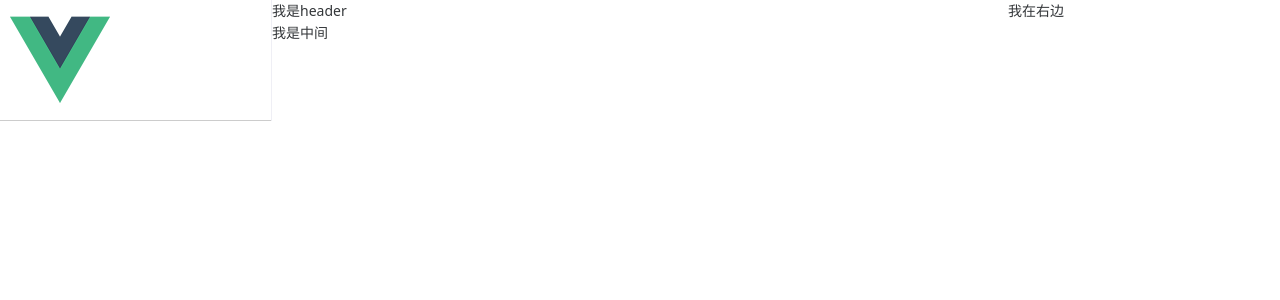
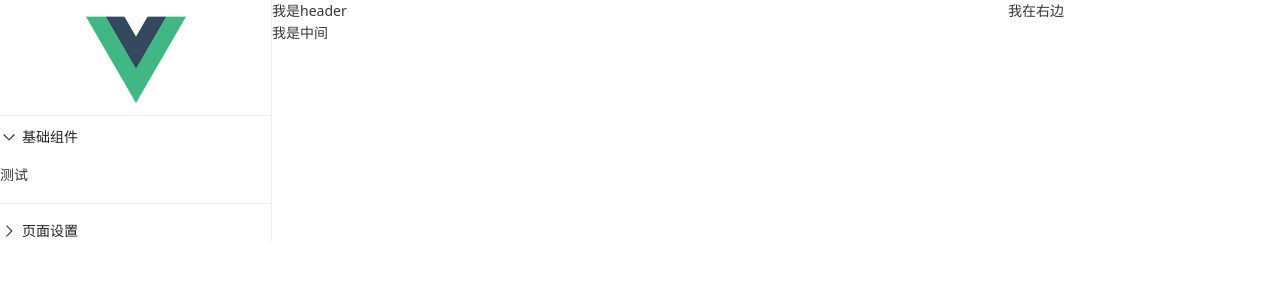
Before and after one commit to xgChange/visual-design, a Vue app in the folder app/main/: page / in a window 1280 px wide. Shown: the top 300 px of the page. Built offline with nearby package versions, Linux system fonts and the light colour scheme; a small style sheet from the web is missing.

Commit message:
feat: 一些样式，准备些components

```diff
--- a/app/main/src/Layout/index.tsx
+++ b/app/main/src/Layout/index.tsx
@@ -8,8 +8,6 @@ import {
 import { NLayout, NLayoutContent, NLayoutSider } from 'naive-ui'
 
 import styles from './css/Layout.module.scss'
-
-console.log(styles)
 
 export default defineComponent({
   name: 'BaseLayout',
--- a/app/main/src/components/Base/LogoWrapper.vue
+++ b/app/main/src/components/Base/LogoWrapper.vue
@@ -13,16 +13,20 @@ withDefaults(defineProps<LogoProp>(), {
 </script>
 
 <template>
-  <div class="logo-wrapper">
+  <div :class="['logo-wrapper', { 'no-slogan': !slogan }]">
     <div class="logo"></div>
-    <div class="slogan">{{ slogan }}</div>
+    <div v-show="slogan" class="slogan">{{ slogan }}</div>
   </div>
 </template>
 
 <style lang="scss" scoped>
 .logo-wrapper {
   display: flex;
-  padding: 10px;
+  padding: 10px 10px 0 10px;
+
+  &.no-slogan {
+    justify-content: center;
+  }
   .logo {
     background-image: url(@/assets/logo.png);
     background-repeat: no-repeat;
--- /dev/null
+++ b/app/main/src/components/Layout/MaterialsPanel.tsx
@@ -0,0 +1,38 @@
+import { NCollapse, NCollapseItem } from 'naive-ui'
+import { defineComponent } from 'vue'
+
+import styles from './csss/MaterialPanel.module.scss'
+
+const InsertHeader = (title: string) => () =>
+  <div class={styles.itemHeader}>{title}</div>
+
+export default defineComponent({
+  name: 'MaterialsPanel',
+  setup() {
+    const defaultOpen = ['baseComponent']
+    return () => (
+      <NCollapse
+        class={styles.materialPanel}
+        defaultExpandedNames={defaultOpen}
+        displayDirective="show"
+        arrowPlacement="left"
+      >
+        <NCollapseItem
+          class={styles.item}
+          name="baseComponent"
+          v-slots={{ header: InsertHeader('基础组件') }}
+        >
+          测试
+        </NCollapseItem>
+        <NCollapseItem
+          class={styles.item}
+          v-slots={{ header: InsertHeader('页面设置') }}
+          title="页面设置"
+          name="pageConfig"
+        >
+          页面设置
+        </NCollapseItem>
+      </NCollapse>
+    )
+  }
+})
--- a/app/main/src/components/Layout/SiderbarBase.tsx
+++ b/app/main/src/components/Layout/SiderbarBase.tsx
@@ -1,5 +1,7 @@
 import { defineComponent } from 'vue'
 import { LogoWrapper } from '@/components'
+import MaterialsPanel from './MaterialsPanel'
+import { NDivider } from 'naive-ui'
 
 export default defineComponent({
   name: 'SiderbarBase',
@@ -7,7 +9,9 @@ export default defineComponent({
     return () => {
       return (
         <div>
-          <LogoWrapper style={{ borderBottom: '1px solid #ccc' }} />
+          <LogoWrapper />
+          <NDivider style={{ marginTop: '5px', marginBottom: '5px' }} />
+          <MaterialsPanel style={{ marginTop: '10px' }} />
         </div>
       )
     }
--- /dev/null
+++ b/app/main/src/components/Layout/csss/MaterialPanel.module.scss
@@ -0,0 +1,12 @@
+.material-panel {
+  .item {
+    padding-left: 10px;
+    .item-header {
+      height: 18px;
+      line-height: 20px;
+    }
+    .component {
+      display: flex;
+    }
+  }
+}
```
Also changed, not shown: 1 other file (tests, documents, lock files or other folders).
